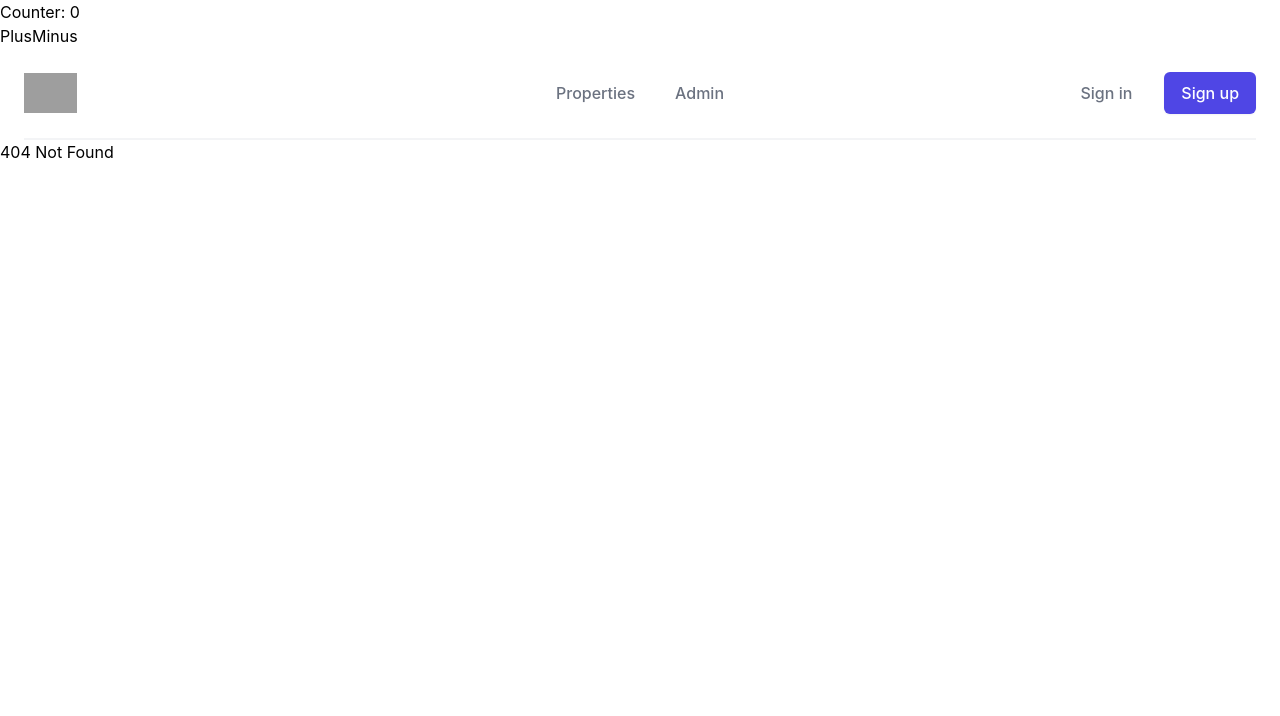
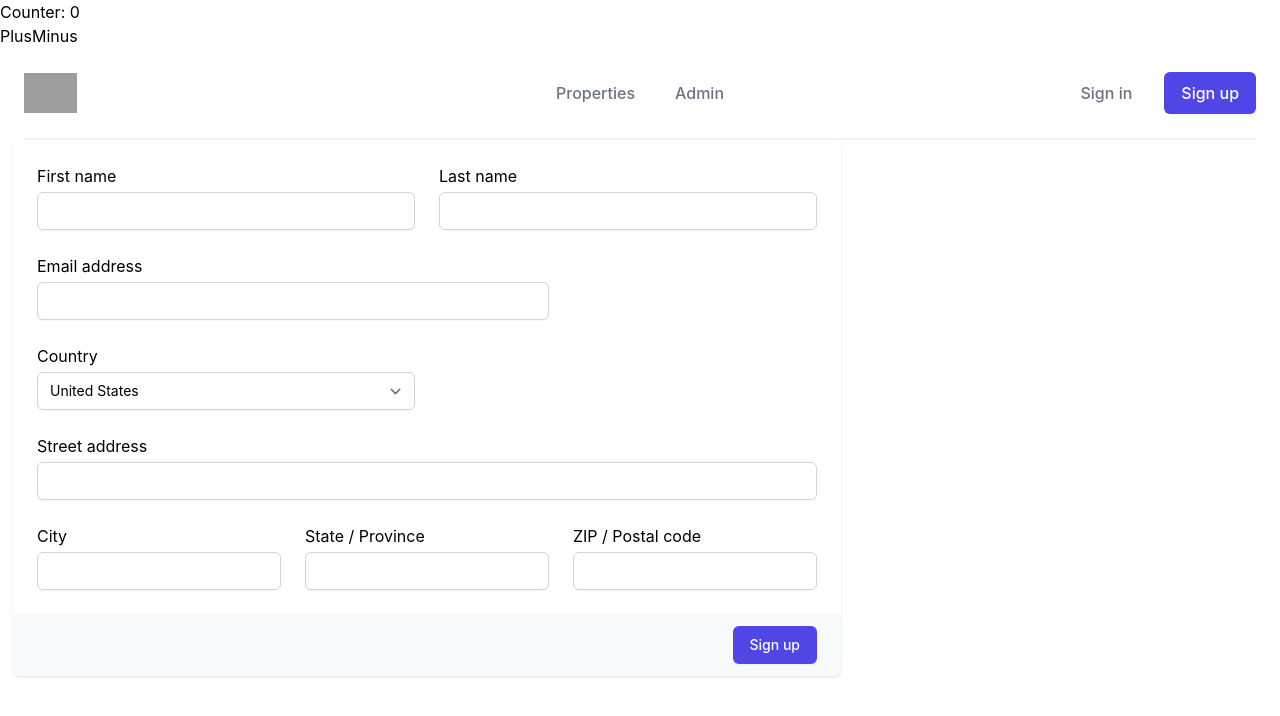
Before and after one commit to byam/waa-project-fe, a React (Create React App) app: page /sign-up in a window 1280 px wide. Before the commit this address had no page. Shown: the top 716 px of the page. Built offline with nearby package versions, Linux system fonts and the light colour scheme; grey boxes are pictures that could not be loaded.

Commit message:
sign in up

```diff
--- a/package.json
+++ b/package.json
@@ -6,6 +6,7 @@
     "@headlessui/react": "^1.7.10",
     "@heroicons/react": "^2.0.14",
     "@reduxjs/toolkit": "^1.9.2",
+    "@tailwindcss/forms": "^0.5.3",
     "@testing-library/jest-dom": "^5.16.5",
     "@testing-library/react": "^13.4.0",
     "@testing-library/user-event": "^13.5.0",
--- /dev/null
+++ b/src/components/SignIn.js
@@ -0,0 +1,66 @@
+import { LockClosedIcon } from '@heroicons/react/20/solid';
+
+function SignIn() {
+  return (
+    <div className="flex min-h-full items-center justify-center py-12 px-4 sm:px-6 lg:px-8">
+      <div className="w-full max-w-md space-y-8">
+        <div>
+          <img
+            className="mx-auto h-12 w-auto"
+            src="https://tailwindui.com/img/logos/mark.svg?color=indigo&shade=600"
+            alt="Your Company"
+          />
+          <h2 className="mt-6 text-center text-3xl font-bold tracking-tight text-gray-900">
+            Sign in to your account
+          </h2>
+        </div>
+        <form className="mt-8 space-y-6" action="#" method="POST">
+          <input type="hidden" name="remember" defaultValue="true" />
+          <div className="-space-y-px rounded-md shadow-sm">
+            <div>
+              Email address
+              <input
+                id="email-address"
+                name="email"
+                type="email"
+                autoComplete="email"
+                required
+                className="relative block w-full appearance-none rounded-none rounded-t-md border border-gray-300 px-3 py-2 text-gray-900 placeholder-gray-500 focus:z-10 focus:border-indigo-500 focus:outline-none focus:ring-indigo-500 sm:text-sm"
+                placeholder="Email address"
+              />
+            </div>
+            <div>
+              Password
+              <input
+                id="password"
+                name="password"
+                type="password"
+                autoComplete="current-password"
+                required
+                className="relative block w-full appearance-none rounded-none rounded-b-md border border-gray-300 px-3 py-2 text-gray-900 placeholder-gray-500 focus:z-10 focus:border-indigo-500 focus:outline-none focus:ring-indigo-500 sm:text-sm"
+                placeholder="Password"
+              />
+            </div>
+          </div>
+
+          <div>
+            <button
+              type="submit"
+              className="group relative flex w-full justify-center rounded-md border border-transparent bg-indigo-600 py-2 px-4 text-sm font-medium text-white hover:bg-indigo-700 focus:outline-none focus:ring-2 focus:ring-indigo-500 focus:ring-offset-2"
+            >
+              <span className="absolute inset-y-0 left-0 flex items-center pl-3">
+                <LockClosedIcon
+                  className="h-5 w-5 text-indigo-500 group-hover:text-indigo-400"
+                  aria-hidden="true"
+                />
+              </span>
+              Sign in
+            </button>
+          </div>
+        </form>
+      </div>
+    </div>
+  );
+}
+
+export default SignIn;
--- /dev/null
+++ b/src/components/SignUp.js
@@ -0,0 +1,118 @@
+function SignUp() {
+  return (
+    <div className="flex items-center justify-center ">
+      <div className="md:grid md:grid-cols-3 md:gap-6">
+        <div className="mt-5 md:col-span-2 md:mt-0">
+          <form action="#" method="POST">
+            <div className="overflow-hidden shadow sm:rounded-md">
+              <div className="bg-white px-4 py-5 sm:p-6">
+                <div className="grid grid-cols-6 gap-6">
+                  <div className="col-span-6 sm:col-span-3">
+                    First name
+                    <input
+                      type="text"
+                      name="first-name"
+                      id="first-name"
+                      autoComplete="given-name"
+                      className="mt-1 block w-full rounded-md border-gray-300 shadow-sm focus:border-indigo-500 focus:ring-indigo-500 sm:text-sm"
+                    />
+                  </div>
+
+                  <div className="col-span-6 sm:col-span-3">
+                    Last name
+                    <input
+                      type="text"
+                      name="last-name"
+                      id="last-name"
+                      autoComplete="family-name"
+                      className="mt-1 block w-full rounded-md border-gray-300 shadow-sm focus:border-indigo-500 focus:ring-indigo-500 sm:text-sm"
+                    />
+                  </div>
+
+                  <div className="col-span-6 sm:col-span-4">
+                    Email address
+                    <input
+                      type="text"
+                      name="email-address"
+                      id="email-address"
+                      autoComplete="email"
+                      className="mt-1 block w-full rounded-md border-gray-300 shadow-sm focus:border-indigo-500 focus:ring-indigo-500 sm:text-sm"
+                    />
+                  </div>
+
+                  <div className="col-span-6 sm:col-span-3">
+                    Country
+                    <select
+                      id="country"
+                      name="country"
+                      autoComplete="country-name"
+                      className="mt-1 block w-full rounded-md border border-gray-300 bg-white py-2 px-3 shadow-sm focus:border-indigo-500 focus:outline-none focus:ring-indigo-500 sm:text-sm"
+                    >
+                      <option>United States</option>
+                      <option>Canada</option>
+                      <option>Mexico</option>
+                    </select>
+                  </div>
+
+                  <div className="col-span-6">
+                    Street address
+                    <input
+                      type="text"
+                      name="street-address"
+                      id="street-address"
+                      autoComplete="street-address"
+                      className="mt-1 block w-full rounded-md border-gray-300 shadow-sm focus:border-indigo-500 focus:ring-indigo-500 sm:text-sm"
+                    />
+                  </div>
+
+                  <div className="col-span-6 sm:col-span-6 lg:col-span-2">
+                    City
+                    <input
+                      type="text"
+                      name="city"
+                      id="city"
+                      autoComplete="address-level2"
+                      className="mt-1 block w-full rounded-md border-gray-300 shadow-sm focus:border-indigo-500 focus:ring-indigo-500 sm:text-sm"
+                    />
+                  </div>
+
+                  <div className="col-span-6 sm:col-span-3 lg:col-span-2">
+                    State / Province
+                    <input
+                      type="text"
+                      name="region"
+                      id="region"
+                      autoComplete="address-level1"
+                      className="mt-1 block w-full rounded-md border-gray-300 shadow-sm focus:border-indigo-500 focus:ring-indigo-500 sm:text-sm"
+                    />
+                  </div>
+
+                  <div className="col-span-6 sm:col-span-3 lg:col-span-2">
+                    ZIP / Postal code
+                    <input
+                      type="text"
+                      name="postal-code"
+                      id="postal-code"
+                      autoComplete="postal-code"
+                      className="mt-1 block w-full rounded-md border-gray-300 shadow-sm focus:border-indigo-500 focus:ring-indigo-500 sm:text-sm"
+                    />
+                  </div>
+                </div>
+              </div>
+              <div className="bg-gray-50 px-4 py-3 text-right sm:px-6">
+                <button
+                  type="submit"
+                  className="inline-flex justify-center rounded-md border border-transparent bg-indigo-600 py-2 px-4 text-sm font-medium text-white shadow-sm hover:bg-indigo-700 focus:outline-none focus:ring-2 focus:ring-indigo-500 focus:ring-offset-2"
+                >
+                  Sign up
+                </button>
+              </div>
+            </div>
+          </form>
+        </div>
+      </div>
+    </div>
+  );
+}
+
+export default SignUp;
--- a/src/containers/PageRoutes.js
+++ b/src/containers/PageRoutes.js
@@ -3,6 +3,8 @@ import AdminDashboard from '../components/AdminDashboard';
 import Properties from '../components/Properties';
 import Customers from '../components/Customers';
 import PropertyDetails from '../components/PropertyDetails';
+import SignIn from '../components/SignIn';
+import SignUp from '../components/SignUp';
 
 export default function PageRoutes() {
   return (
@@ -12,6 +14,8 @@ export default function PageRoutes() {
       <Route path="/properties/:id" element={<PropertyDetails />} />
       <Route path="/admin" element={<AdminDashboard />} />
       <Route path="/customers" element={<Customers />} />
+      <Route path="/sign-in" element={<SignIn />} />
+      <Route path="/sign-up" element={<SignUp />} />
       <Route path="*" element={<h1>404 Not Found</h1>} />
     </Routes>
   );
--- a/tailwind.config.js
+++ b/tailwind.config.js
@@ -4,5 +4,5 @@ module.exports = {
   theme: {
     extend: {},
   },
-  plugins: [require('@tailwindcss/aspect-ratio')],
+  plugins: [require('@tailwindcss/aspect-ratio'), require('@tailwindcss/forms')],
 };
```
Also changed, not shown: 1 other file (tests, documents, lock files or other folders).
